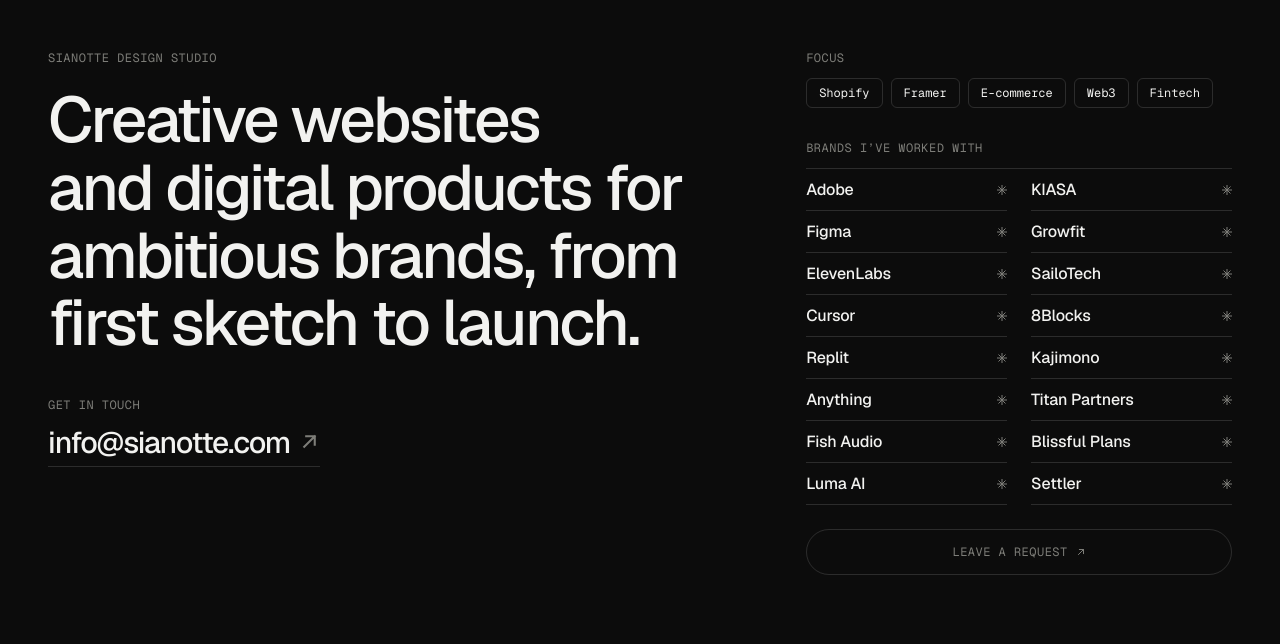
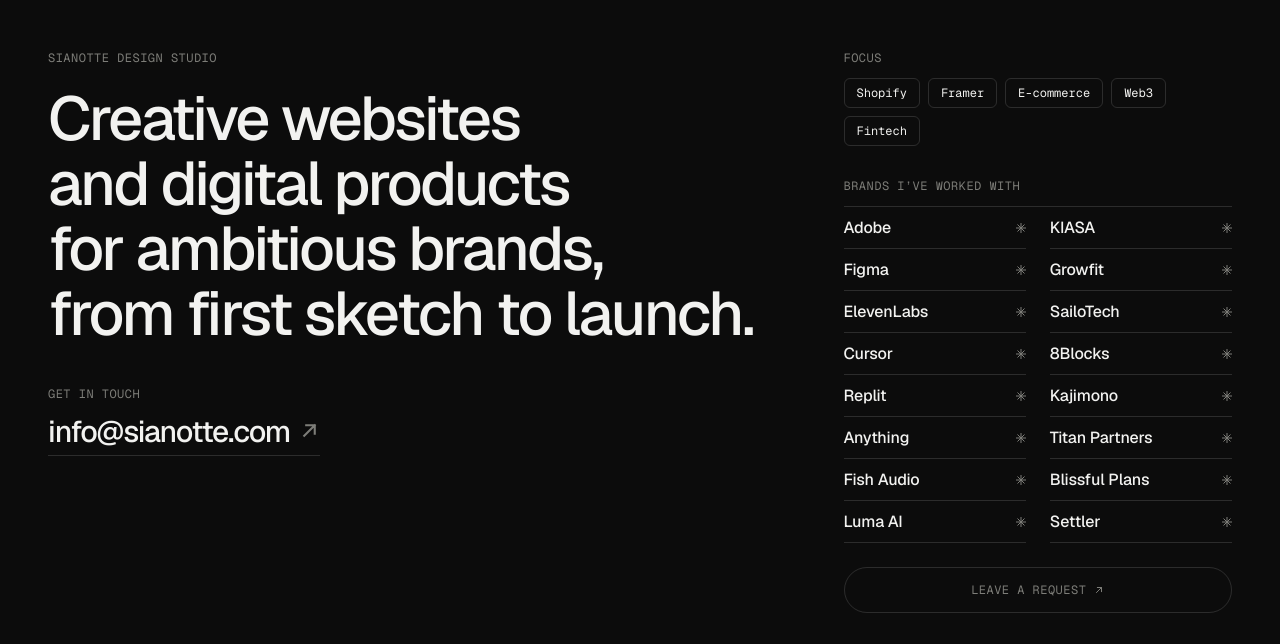
Before and after one commit to Sianotte/sianotte.github.io, a plain HTML site: page index.html in a window 1280 px wide. Shown: the part 106-750 px from the top of the page. Drawn offline with nearby package versions, Linux system fonts and the light colour scheme.

Commit message:
Desktop lead: four set lines, slightly wider left column
Co-Authored-By: Claude Opus 5.5 <noreply@anthropic.com>
Claude-Session: https://claude.ai/code/session_01KojF3N3cH15RuBkwuHDkZF

```diff
--- a/index.html
+++ b/index.html
@@ -122,18 +122,18 @@
     .grid {
       flex: 1;
       display: grid;
-      grid-template-columns: minmax(0, 1.6fr) minmax(0, 1fr);
+      grid-template-columns: minmax(0, 1.85fr) minmax(0, 1fr);
       gap: 48px clamp(32px, 6vw, 96px);
       align-content: center;
       padding: 72px 0;
     }
     .lead {
       margin-top: 20px;
-      font-size: clamp(32px, 5vw, 76px);
+      font-size: clamp(32px, 4.8vw, 76px);
       line-height: 1.06;
       letter-spacing: -0.04em;
       font-weight: 500;
-      max-width: 820px;
+      max-width: none;
     }
     .top { align-items: center; }
     .social { display: flex; align-items: center; gap: 10px; }
@@ -267,7 +267,7 @@
   <div class="grid">
     <div>
       <p class="mono">Sianotte Design Studio</p>
-      <p class="lead">Creative websites<br class="br-d"> and digital products for ambitious brands, from first sketch to launch.</p>
+      <p class="lead">Creative websites<br class="br-d"> and digital products<br class="br-d"> for ambitious brands,<br class="br-d"> from first sketch to launch.</p>
       <div class="contacts">
         <span class="mono">Get in touch</span>
         <a class="email" href="mailto:info@sianotte.com">info@sianotte.com<svg class="arrow" viewBox="0 0 16 16" aria-hidden="true"><path d="M4 12L12 4M5.5 4H12v6.5" fill="none" stroke="currentColor" stroke-width="1.6" stroke-linecap="square"/></svg></a>
```
